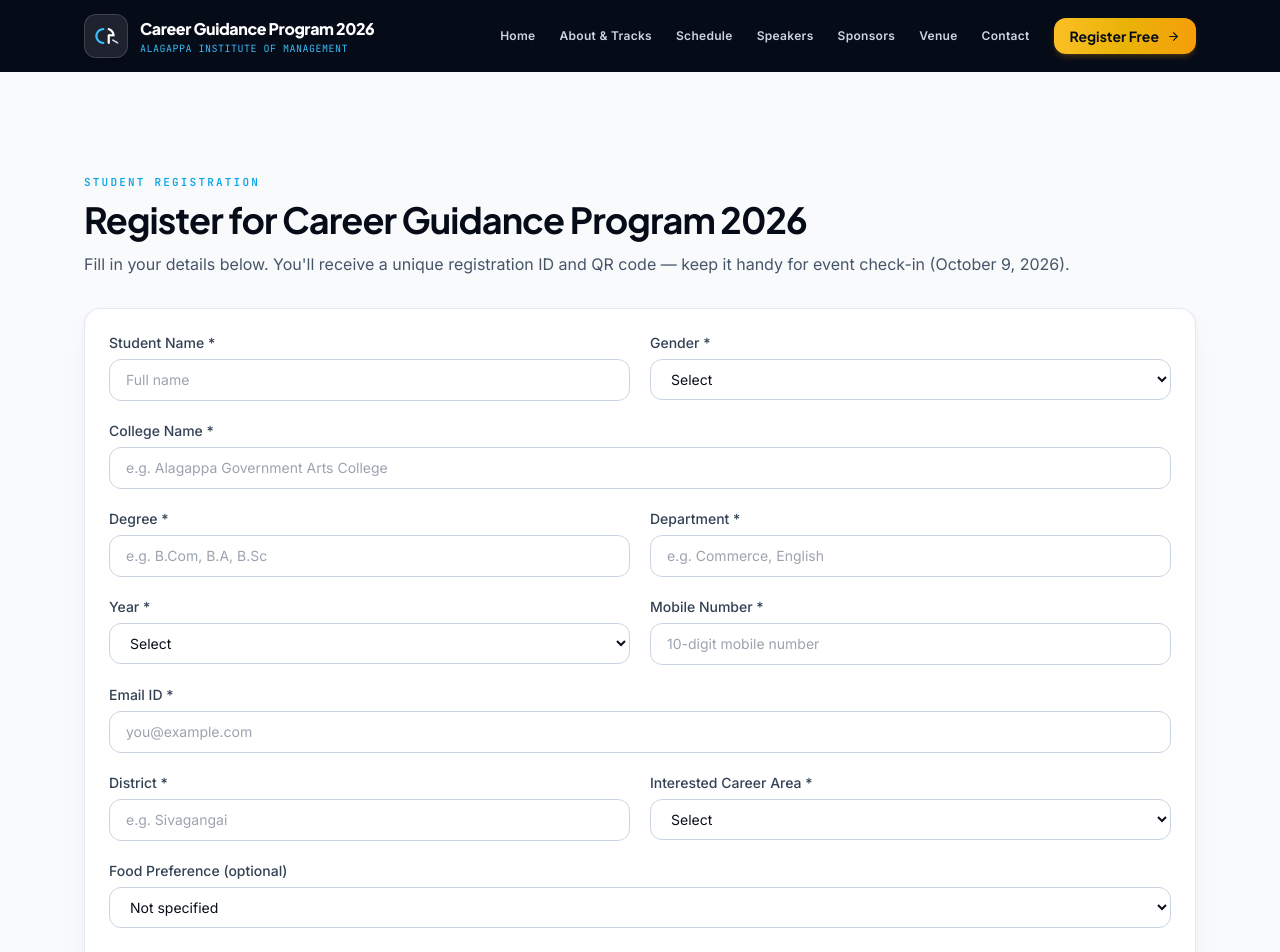
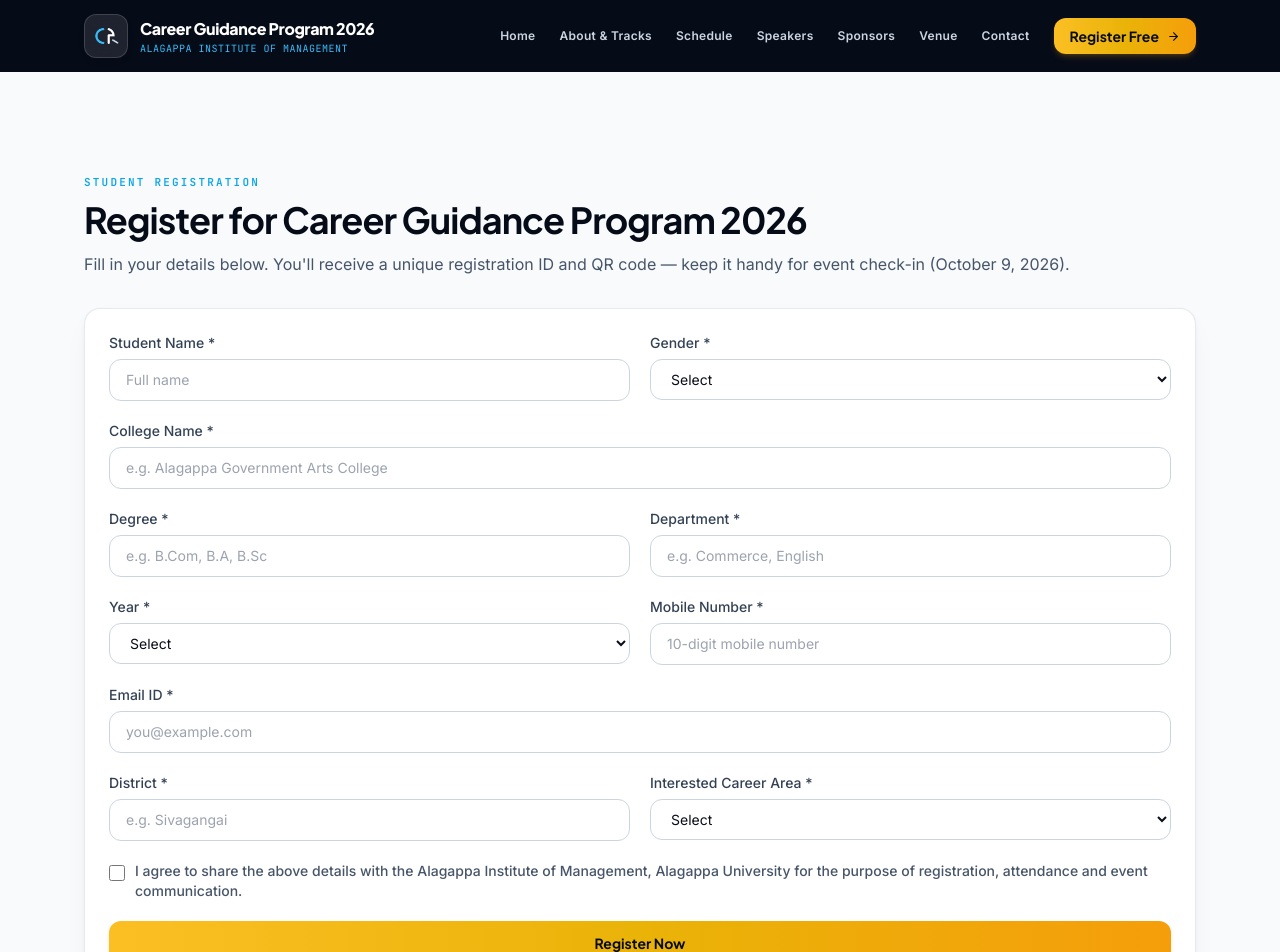
Before and after one commit to vigneshvicky1312/CareerGuidance, a React (Vite) app: page /register in a window 1280 px wide. Shown: the top 952 px of the page. Built offline with nearby package versions, Linux system fonts and the light colour scheme.

Commit message:
Remove food preference from registration form

```diff
--- a/src/components/RegistrationForm.jsx
+++ b/src/components/RegistrationForm.jsx
@@ -16,7 +16,6 @@ const initialForm = {
   email: '',
   district: '',
   careerInterest: '',
-  foodPreference: '',
   consent: false,
 }
 
@@ -180,15 +179,6 @@ export default function RegistrationForm() {
             </select>
             {errors.careerInterest && <p className="mt-1 text-xs text-red-600">{errors.careerInterest}</p>}
           </div>
-
-          <div className="sm:col-span-2">
-            <label htmlFor="foodPreference">Food Preference (optional)</label>
-            <select id="foodPreference" value={form.foodPreference} onChange={(e) => update('foodPreference', e.target.value)}>
-              <option value="">Not specified</option>
-              <option>Vegetarian</option>
-              <option>Non-Vegetarian</option>
-            </select>
-          </div>
         </div>
 
         <label className="flex items-start gap-2.5 text-sm text-slate-600">
```
